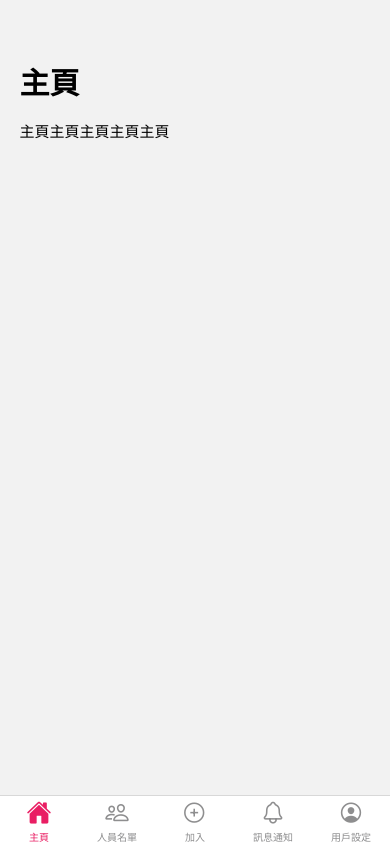
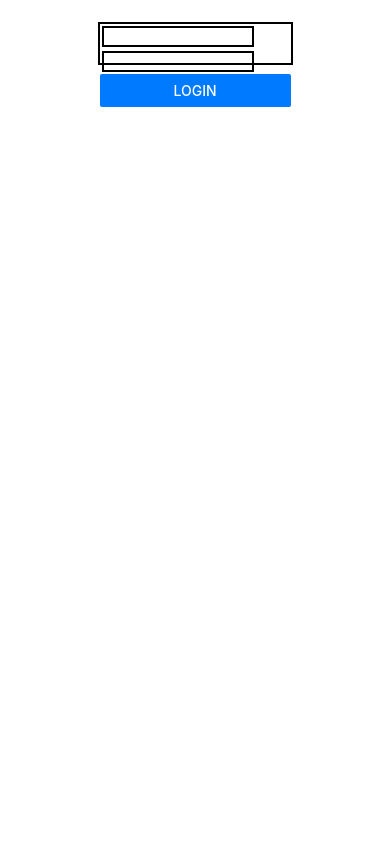
Before and after one commit to malowong/weddie, a React Native app in the folder frontend/: screen / in a window 390 px wide. Built offline with nearby package versions, Linux system fonts and the light colour scheme.

Commit message:
dummy login page

```diff
--- a/frontend/App.tsx
+++ b/frontend/App.tsx
@@ -8,13 +8,13 @@
  * @format
  */
 
-import React from 'react'
-import { NavigationContainer } from '@react-navigation/native'
-import { createBottomTabNavigator } from '@react-navigation/bottom-tabs'
+import React, { useState } from 'react';
+import { NavigationContainer } from '@react-navigation/native';
+import { createBottomTabNavigator } from '@react-navigation/bottom-tabs';
 import {
   CardStyleInterpolators,
   createStackNavigator,
-} from '@react-navigation/stack'
+} from '@react-navigation/stack';
 import {
   Button,
   Modal,
@@ -26,7 +26,7 @@ import {
   TouchableOpacity,
   useColorScheme,
   View,
-} from 'react-native'
+} from 'react-native';
 
 import {
   Colors,
@@ -34,9 +34,11 @@ import {
   Header,
   LearnMoreLinks,
   ReloadInstructions,
-} from 'react-native/Libraries/NewAppScreen'
-import Ionicons from 'react-native-vector-icons/Ionicons'
-import { SafeAreaProvider } from 'react-native-safe-area-context'
+} from 'react-native/Libraries/NewAppScreen';
+import Ionicons from 'react-native-vector-icons/Ionicons';
+import { SafeAreaProvider } from 'react-native-safe-area-context';
+import { Login } from './src/components/Login';
+import NativeBaseTesting from './src/components/NativeBaseTesting';
 
 function HomeScreen() {
   return (
@@ -44,7 +46,7 @@ function HomeScreen() {
       <Text style={styles.titleText}>主頁</Text>
       <Text style={styles.baseText}>主頁主頁主頁主頁主頁</Text>
     </View>
-  )
+  );
 }
 
 function ParticipantsScreen() {
@@ -53,11 +55,11 @@ function ParticipantsScreen() {
       <Text style={styles.titleText}>人員名單</Text>
       <Text style={styles.baseText}>人員名單人員名單人員名單</Text>
     </View>
-  )
+  );
 }
 
 function MainScreen() {
-  return <View style={styles.screen}></View>
+  return <View style={styles.screen}></View>;
 }
 
 function ModalScreen({ navigation }: { navigation: any }) {
@@ -104,7 +106,7 @@ function ModalScreen({ navigation }: { navigation: any }) {
         <Button onPress={() => navigation.goBack()} title="返回" />
       </View>
     </View>
-  )
+  );
 }
 
 function NotificationsScreen() {
@@ -113,7 +115,7 @@ function NotificationsScreen() {
       <Text style={styles.titleText}>訊息通知</Text>
       <Text style={styles.baseText}>訊息通知訊息通知訊息通知訊息通知</Text>
     </View>
-  )
+  );
 }
 
 function SettingsScreen() {
@@ -122,10 +124,10 @@ function SettingsScreen() {
       <Text style={styles.titleText}>用戶設定</Text>
       <Text style={styles.baseText}>設定設定設定設定設定設定</Text>
     </View>
-  )
+  );
 }
 
-const Tab = createBottomTabNavigator()
+const Tab = createBottomTabNavigator();
 
 function TabScreen() {
   return (
@@ -179,8 +181,8 @@ function TabScreen() {
         }}
         listeners={({ navigation }) => ({
           tabPress: (e) => {
-            e.preventDefault()
-            navigation.navigate('ModalScreen')
+            e.preventDefault();
+            navigation.navigate('ModalScreen');
           },
         })}
       />
@@ -213,10 +215,10 @@ function TabScreen() {
         }}
       />
     </Tab.Navigator>
-  )
+  );
 }
 
-const RootStack = createStackNavigator()
+const RootStack = createStackNavigator();
 
 function RootStackScreen() {
   return (
@@ -232,18 +234,25 @@ function RootStackScreen() {
         }}
       />
     </RootStack.Navigator>
-  )
+  );
 }
 
 const App = () => {
+  const [isLoggedIn, setIsLoggedIn] = useState(false);
+  const login = () => {
+    setIsLoggedIn(true);
+  };
+
   return (
     <SafeAreaProvider>
       <NavigationContainer>
-        <RootStackScreen />
+        {!isLoggedIn && <Login onLoginClick={() => login()} />}
+        {isLoggedIn && <RootStackScreen />}
+        {/* <NativeBaseTesting /> */}
       </NavigationContainer>
     </SafeAreaProvider>
-  )
-}
+  );
+};
 
 const styles = StyleSheet.create({
   baseText: {
@@ -270,6 +279,6 @@ const styles = StyleSheet.create({
     alignItems: 'center',
     paddingBottom: 30,
   },
-})
+});
 
-export default App
+export default App;
--- a/frontend/package.json
+++ b/frontend/package.json
@@ -14,11 +14,14 @@
     "@react-navigation/native": "^6.0.6",
     "@react-navigation/native-stack": "^6.2.5",
     "@react-navigation/stack": "^6.0.11",
+    "native-base": "^3.2.2",
     "react": "17.0.2",
+    "react-hook-form": "^7.22.0",
     "react-native": "0.66.3",
     "react-native-gesture-handler": "^2.1.0",
     "react-native-safe-area-context": "^3.3.2",
     "react-native-screens": "^3.10.1",
+    "react-native-svg": "^12.1.1",
     "react-native-vector-icons": "^9.0.0"
   },
   "devDependencies": {
--- /dev/null
+++ b/frontend/src/components/Login.tsx
@@ -0,0 +1,99 @@
+import React from 'react';
+import {
+  Button,
+  SafeAreaView,
+  StyleSheet,
+  TextInput,
+  View,
+} from 'react-native';
+import { Controller, useForm } from 'react-hook-form';
+
+interface ILoginProps {
+  onLoginClick: () => void;
+}
+
+interface LoginState {
+  phoneNumber: string;
+  password: string;
+}
+
+export function Login(props: ILoginProps) {
+  const {
+    control,
+    handleSubmit,
+    formState: { errors },
+  } = useForm({
+    defaultValues: {
+      phoneNumber: '',
+      password: '',
+    },
+  });
+
+  const onSubmit = (data) => console.log(data);
+
+  return (
+    <SafeAreaView style={styles.app}>
+      <View style={styles.loginFormContainer}>
+        <Controller
+          control={control}
+          rules={{
+            required: true,
+          }}
+          render={({ field: { onChange, onBlur, value } }) => (
+            <TextInput
+              onBlur={onBlur}
+              onChangeText={onChange}
+              value={value}
+              style={styles.input}
+            />
+          )}
+          name="phoneNumber"
+        />
+        {/* {errors.phoneNumber && <Text>This is required.</Text>} */}
+
+        <Controller
+          control={control}
+          rules={{
+            maxLength: 100,
+          }}
+          render={({ field: { onChange, onBlur, value } }) => (
+            <TextInput
+              onBlur={onBlur}
+              onChangeText={onChange}
+              value={value}
+              style={styles.input}
+            />
+          )}
+          name="password"
+        />
+        {/* {errors.password && <Text>This is required.</Text>} */}
+
+        <Button
+          onPress={handleSubmit(onSubmit)}
+          //   onPress={props.onLoginClick}
+          title="Login"
+          color="#007AFF"
+        />
+      </View>
+    </SafeAreaView>
+  );
+}
+
+const styles = StyleSheet.create({
+  app: {
+    display: 'flex',
+    justifyContent: 'center',
+    alignItems: 'center',
+  },
+  input: {
+    width: '80%',
+    borderWidth: 2,
+    marginHorizontal: 2,
+    marginVertical: 2,
+  },
+  loginFormContainer: {
+    width: '50%',
+    height: '50%',
+    borderWidth: 2,
+  },
+});
--- /dev/null
+++ b/frontend/src/components/NativeBaseTesting.tsx
@@ -0,0 +1,48 @@
+import React from 'react';
+import {
+  Box as NBBox,
+  NativeBaseProvider,
+  Center,
+  Text,
+  Button,
+  Icon,
+} from 'native-base';
+
+const Box = (props) => {
+  return <NBBox p="5" m="2" borderRadius="md" bg="primary.200" {...props} />;
+};
+
+function Component() {
+  return (
+    <>
+      {/* raw CSS color value */}
+      <Box bg="#10b981" />
+      {/* picks up a nested color value using dot notation */}
+      {/* => `theme.colors.lightBlue[300]` */}
+      <Box bgColor="cyan.100" py="3">
+        {/* using theme colors to set text color */}
+        <Text color="cyan.500" fontWeight="bold">
+          {' '}
+          I love NativeBase
+        </Text>
+      </Box>
+      {/* verbose prop */}
+      <Box backgroundColor="#eab308" />
+      <Button success>
+        <Text>Success</Text>
+      </Button>
+      <Button success>
+        <Text>Success</Text>
+      </Button>
+    </>
+  );
+}
+export default function () {
+  return (
+    <NativeBaseProvider>
+      <Center flex={1}>
+        <Component />
+      </Center>
+    </NativeBaseProvider>
+  );
+}
```
Also changed, not shown: 3 other files (tests, documents, lock files or other folders).
